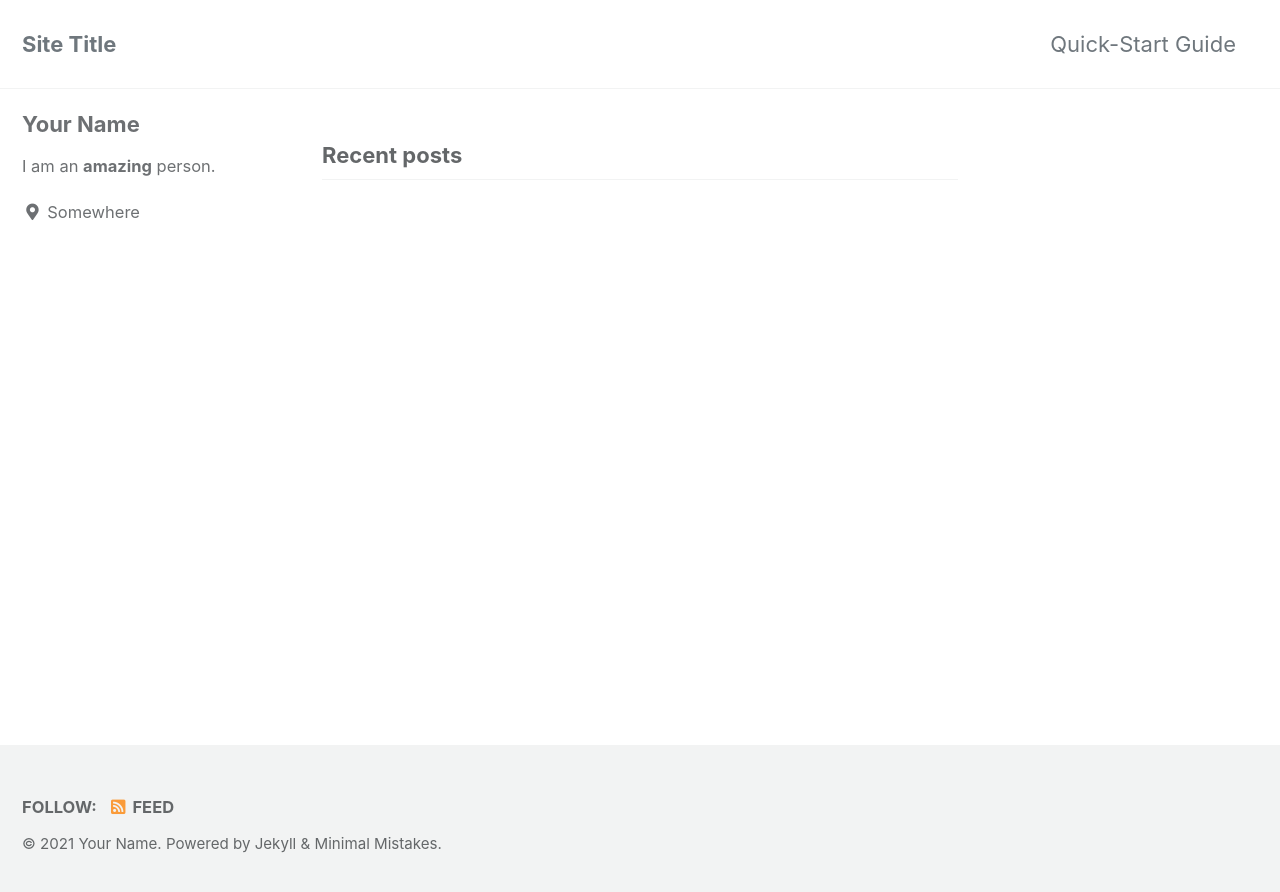
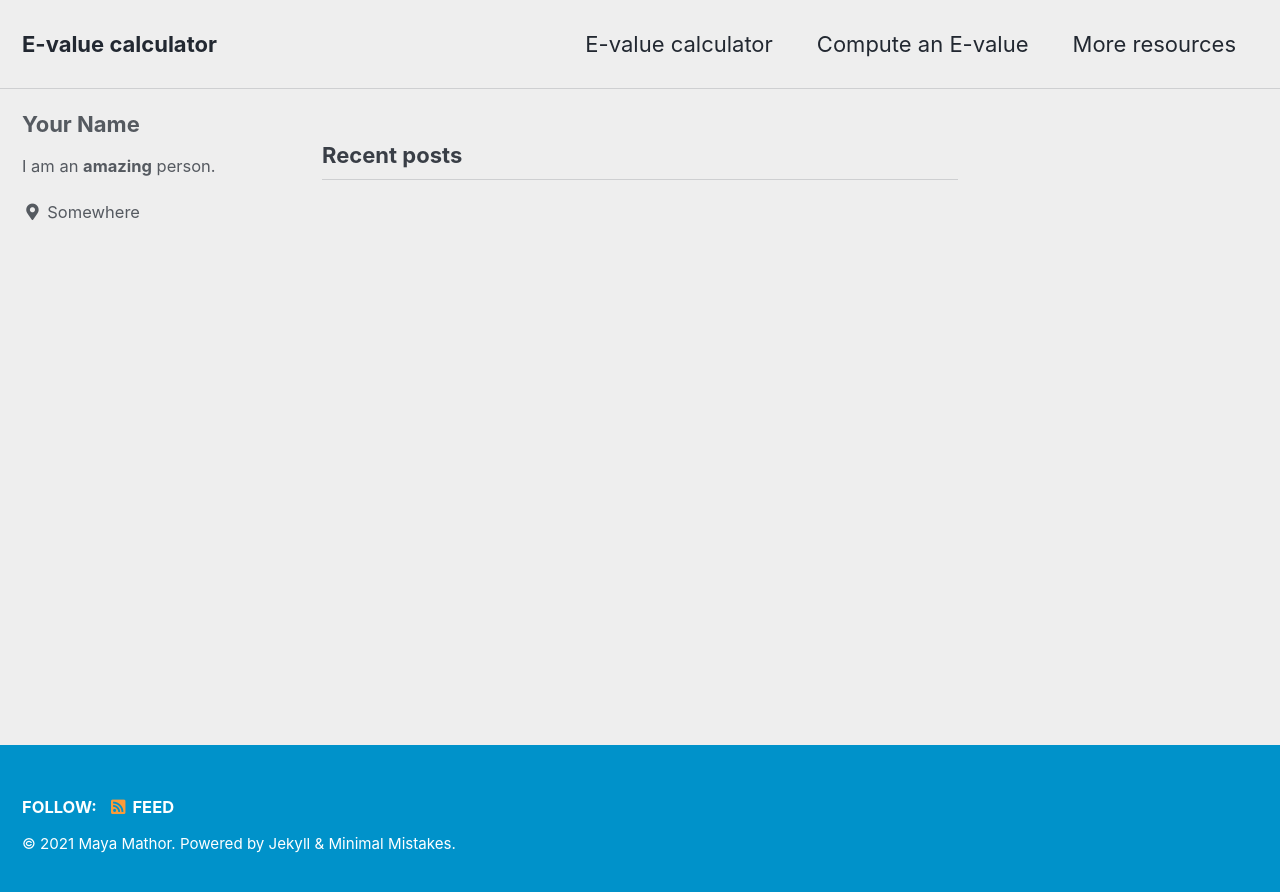
Before and after one commit to psolymos/evalue-calc-website, a Jekyll site: the page built from index.html, in a window 1280 px wide. Shown: the top 892 px of the page. Built offline with Jekyll 4.4.1, drawn with Linux system fonts in a browser that asks for light colours; cached includes are drawn as plain includes; the list of posts is cut into pages by our own code.

Commit message:
Update settings and navbar

```diff
--- a/_config.yml
+++ b/_config.yml
@@ -10,20 +10,26 @@
 # Review documentation to determine if you should use `theme` or `remote_theme`
 # https://mmistakes.github.io/minimal-mistakes/docs/quick-start-guide/#installing-the-theme
 
+## --- Here are the most important settings ---
+
+title                    : "E-value calculator"
+name                     : "Maya Mathor"
+description              : "Calculate E-values."
+url                      : http://peter.solymos.org/evalue-calc-website/ # the base hostname & protocol for your site e.g. "https://mmistakes.github.io"
+baseurl                  : # the subpath of your site, e.g. "/blog"
+repository               : mayamathur/evalue_website # GitHub username/repo-name e.g. "mmistakes/minimal-mistakes"
+
+## --- End of most important settings ---
+
+
 # theme                  : "minimal-mistakes-jekyll"
 # remote_theme           : "mmistakes/minimal-mistakes"
-minimal_mistakes_skin    : "default" # "air", "aqua", "contrast", "dark", "dirt", "neon", "mint", "plum", "sunrise"
+minimal_mistakes_skin    : "air" # "default", "air", "aqua", "contrast", "dark", "dirt", "neon", "mint", "plum", "sunrise"
 
 # Site Settings
 locale                   : "en-US"
-title                    : "Site Title"
 title_separator          : "-"
 subtitle                 : # site tagline that appears below site title in masthead
-name                     : "Your Name"
-description              : "An amazing website."
-url                      : # the base hostname & protocol for your site e.g. "https://mmistakes.github.io"
-baseurl                  : # the subpath of your site, e.g. "/blog"
-repository               : # GitHub username/repo-name e.g. "mmistakes/minimal-mistakes"
 teaser                   : # path of fallback teaser image, e.g. "/assets/images/500x300.png"
 logo                     : # path of logo image to display in the masthead, e.g. "/assets/images/88x88.png"
 masthead_title           : # overrides the website title displayed in the masthead, use " " for no title
```
Also changed, not shown: _data/navigation.yml (+6 -10 lines).
